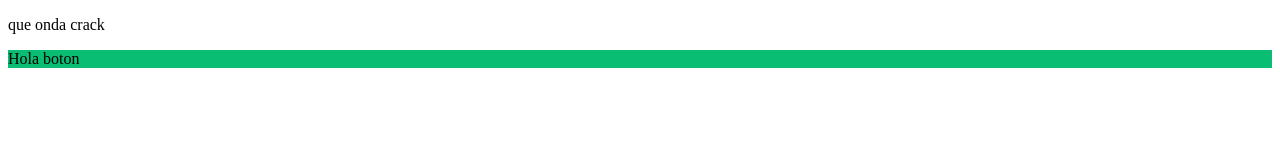
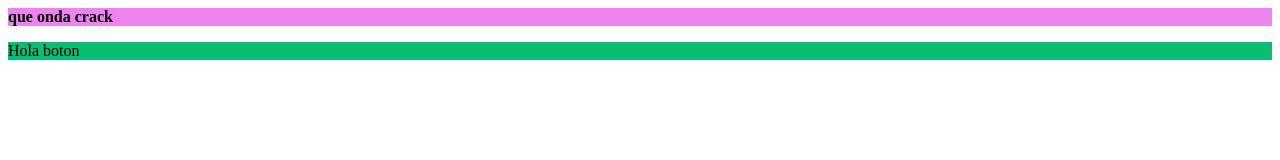
Before and after one commit to Nicoz45/Nicolemus, a plain HTML site: page index.html in a window 1280 px wide. Drawn offline with Linux system fonts and the light colour scheme.

Commit message:
miprimerachamba

```diff
--- a/CSS/parte.css
+++ b/CSS/parte.css
@@ -2,3 +2,7 @@
     background: rgb(9, 189, 114);
     color: black;
 }
+#crack{
+    background: violet;
+    color: black;
+}
--- a/index.html
+++ b/index.html
@@ -8,7 +8,9 @@
 </head>
 
 <body>
-    <p>que onda crack</p>
+    <div id="crack">
+        <b>que onda crack</b>
+    </div>
     <div id="boton">
         <p>Hola boton</p>
     </div>
```
